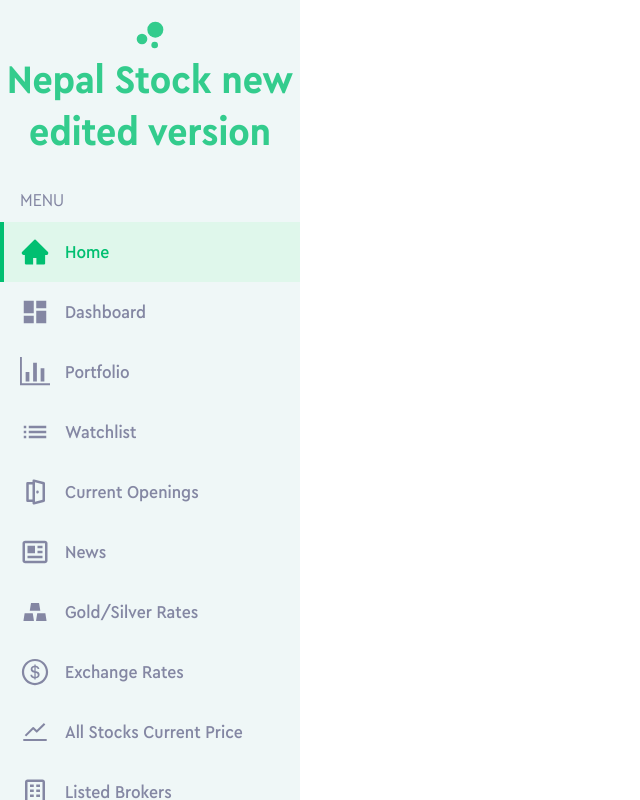
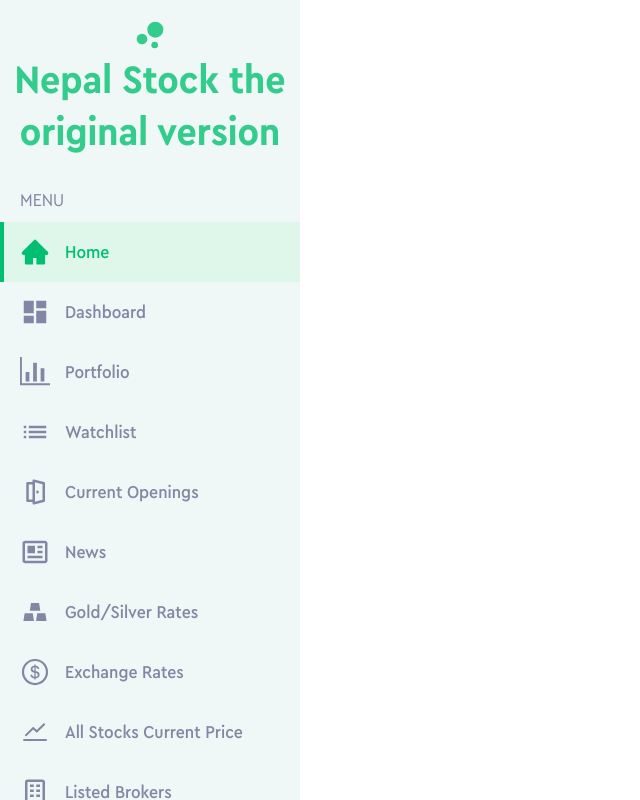
Before and after one commit to binayabaral/nepalstock, a React (Create React App) app in the folder frontend/: page / in a window 1280 px wide. Shown: the whole page, without its empty margins (0-640 px from the left). Built offline with nearby package versions, Linux system fonts and the light colour scheme.

Commit message:
Another text change to check github actions

```diff
--- a/frontend/src/components/Header.js
+++ b/frontend/src/components/Header.js
@@ -10,7 +10,7 @@ const Header = () => {
     <header>
       <Link to="/" className="brand-name">
         <MdBubbleChart />
-        <span>Nepal Stock new edited version</span>
+        <span>Nepal Stock the original version</span>
       </Link>
       <nav id="nav">
         <span className="menu-title">Menu</span>
```
